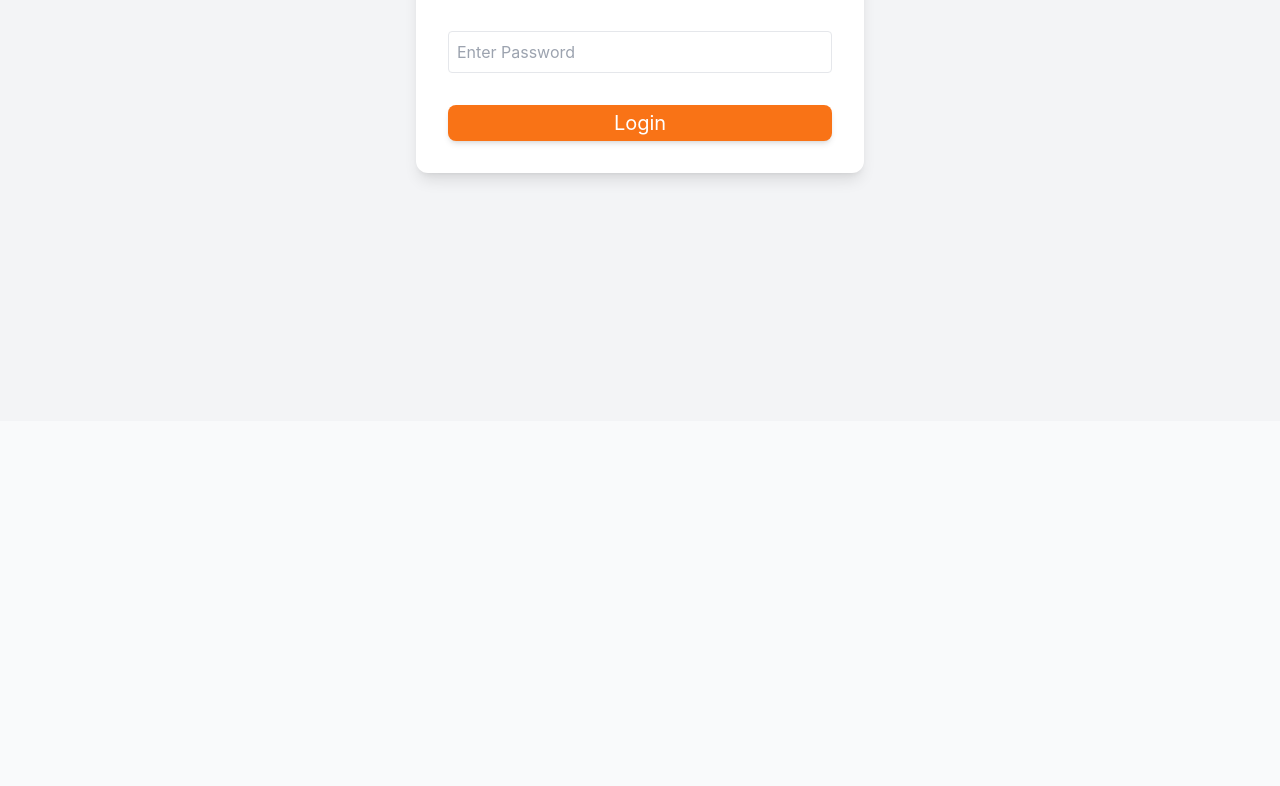
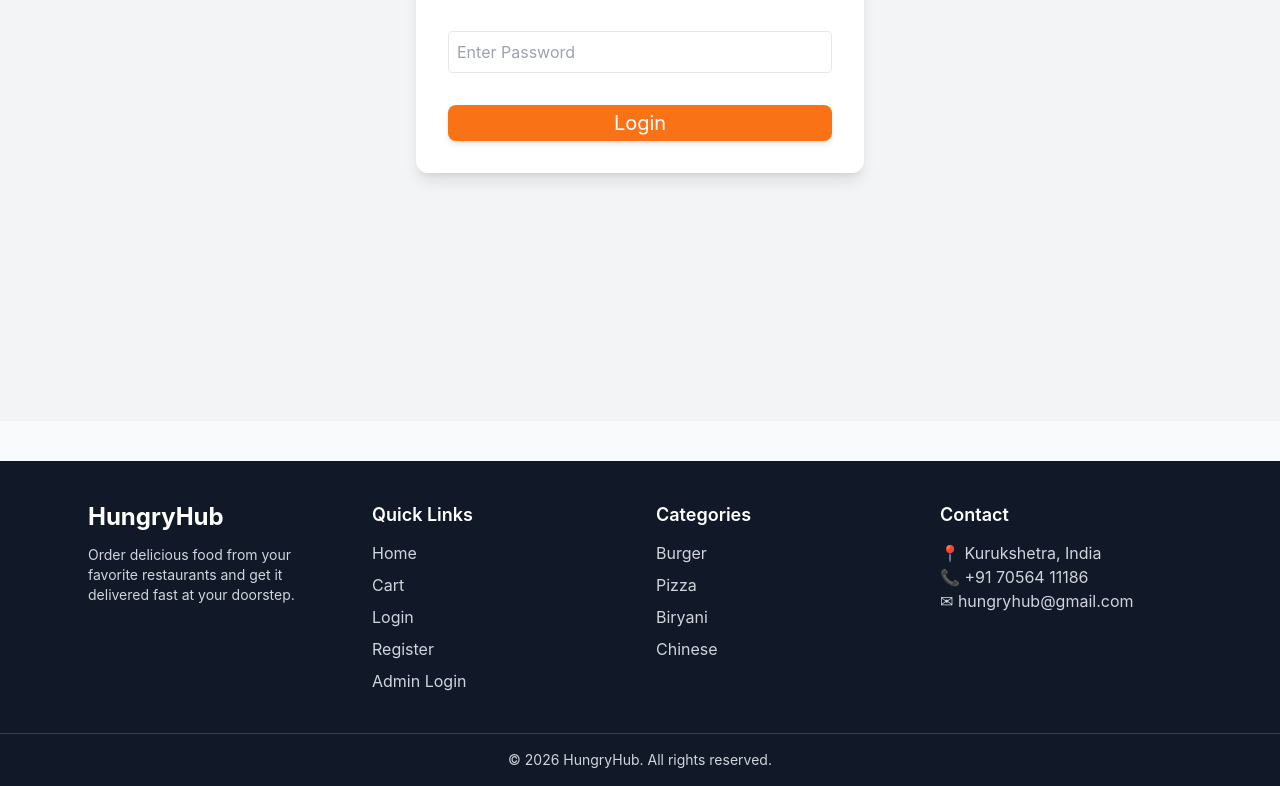
Before and after one commit to SandeepKashyap-dev/HungryHub, a React (Vite) app in the folder Frontend/: page /adminlogin in a window 1280 px wide. Shown: the part 451-1237 px from the top of the page. Before the commit the page ends 872 px from the top, so only its background shows below. Built offline with nearby package versions, Linux system fonts and the light colour scheme; no server answers.

Commit message:
Render footer on all routes so admin login link is always visible

```diff
--- a/Frontend/src/main.jsx
+++ b/Frontend/src/main.jsx
@@ -44,13 +44,12 @@ createRoot(document.getElementById('root')).render(
 
             <Section_1 />
             <Section_2 />
-            <Footer/>
-
 
           </>} />
 
+        </Routes>
 
-        </Routes>
+        <Footer/>
 
 
 
```
